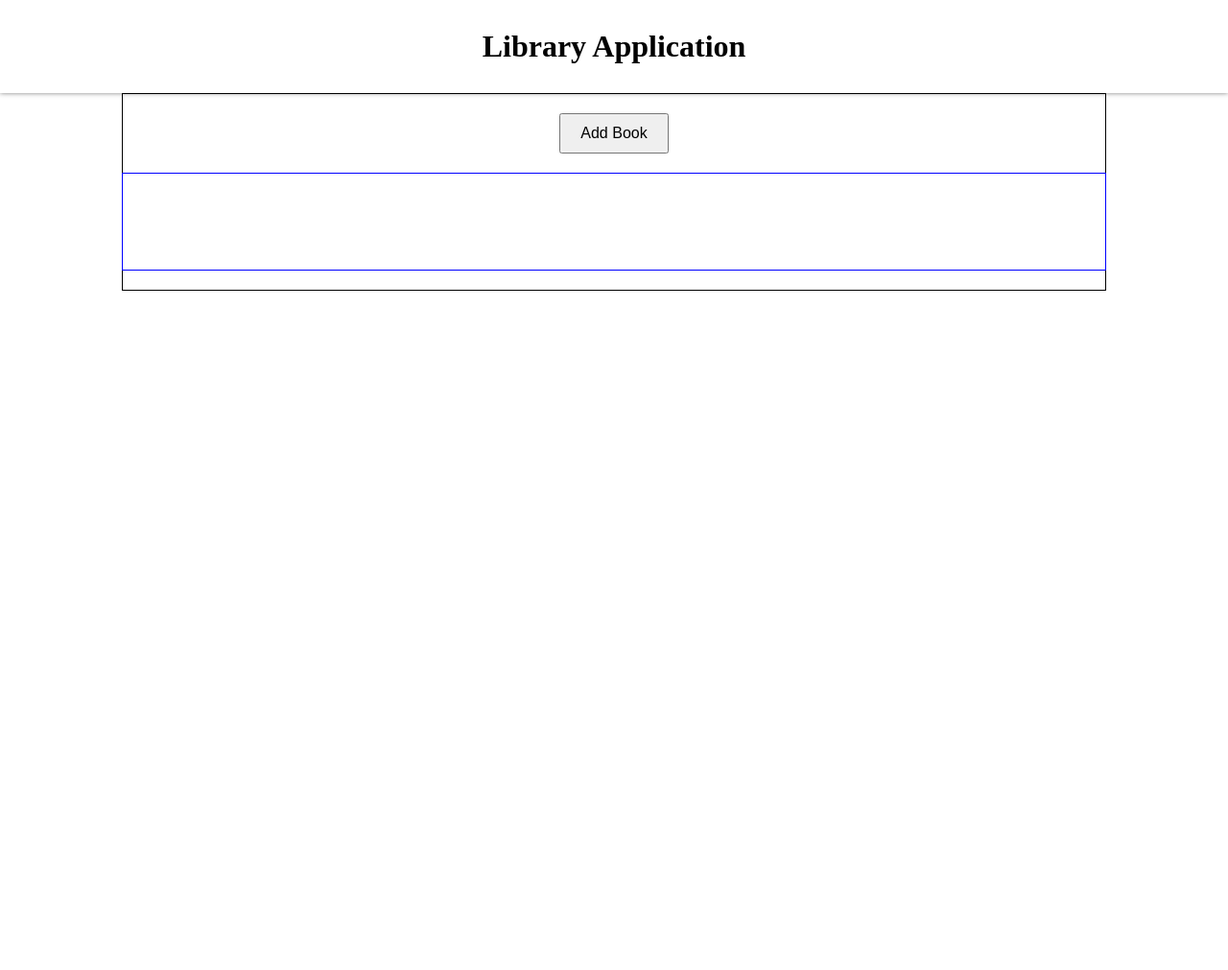
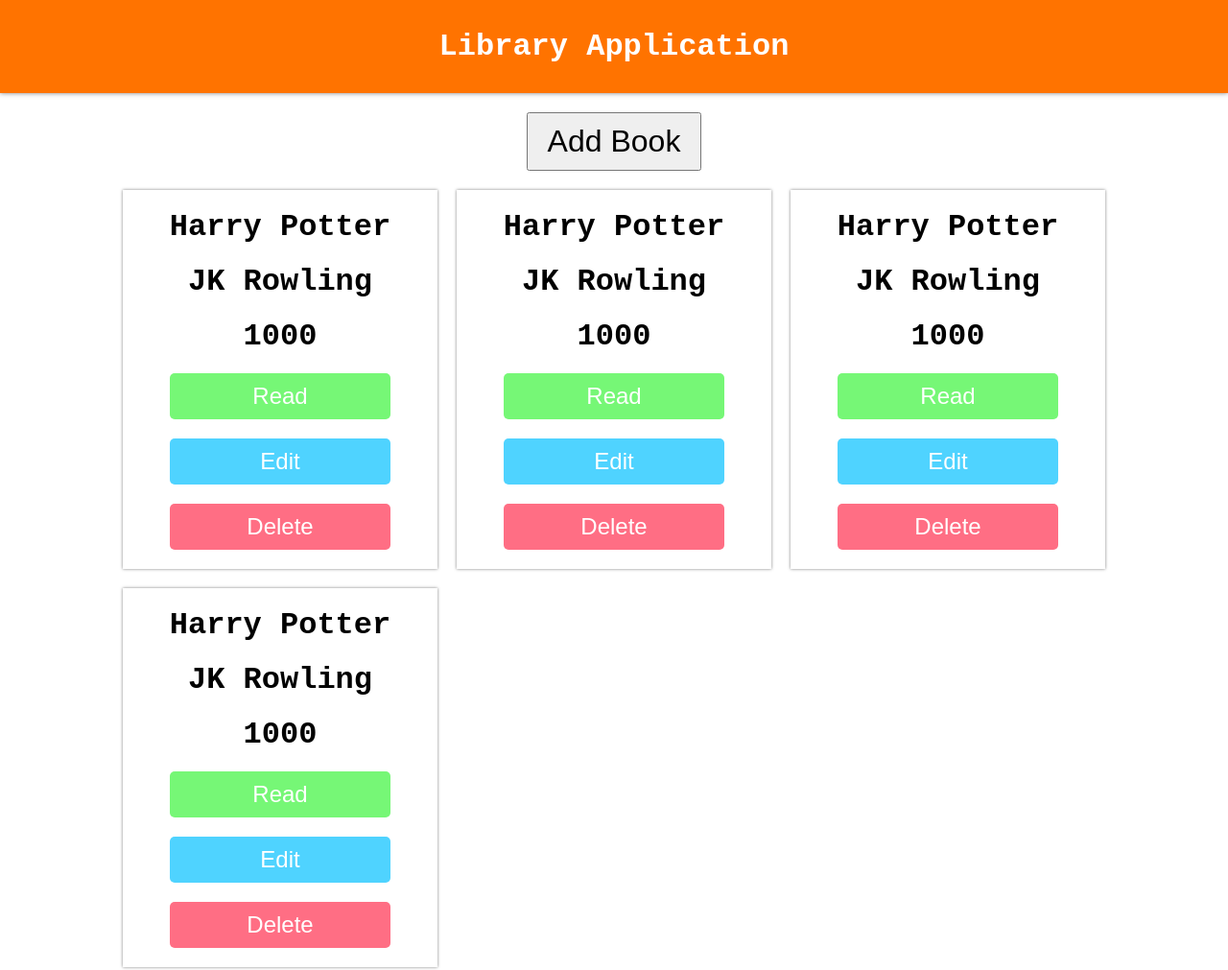
Before and after one commit to AngeloAXNGR/library-app, a website built with webpack: page dist/index.html in a window 1280 px wide. Shown: the whole page at 96% size. Before the commit the page ends 800 px from the top, so only its background shows below. Built offline with nearby package versions, Linux system fonts and the light colour scheme.

Commit message:
Create load functionality and update layout

```diff
--- /dev/null
+++ b/src/book.js
@@ -0,0 +1,39 @@
+export default class Book{
+  constructor(title, author, pageCount, isRead){
+    this.title = title;
+    this.author = author;
+    this.pageCount = pageCount;
+    this.isRead = isRead;
+  }
+
+  getTitle(){
+    return this.title;
+  }
+
+  getAuthor(){
+    return this.author;
+  }
+
+  getPageCount(){
+    return this.pageCount;
+  }
+
+  getIsRead(){
+    return this.isRead;
+  }
+
+  setTitle(title){
+    this.title = title;
+  }
+
+  setAuthor(author){
+    this.author = author
+  }
+
+  setPageCount(pageCount){
+    this.pageCount = pageCount;
+  }
+
+  setIsRead(isRead){
+    this.isRead = isRead};
+}
--- /dev/null
+++ b/src/library.js
@@ -0,0 +1,24 @@
+import Book from "./book";
+
+export default class Library{
+  constructor(){
+    this.books = [];
+    this.books.push(new Book('Harry Potter', 'JK Rowling', 1000 ,false));
+    this.books.push(new Book('Harry Potter', 'JK Rowling', 1000 ,false));
+    this.books.push(new Book('Harry Potter', 'JK Rowling', 1000 ,false));
+    this.books.push(new Book('Harry Potter', 'JK Rowling', 1000 ,false));
+  }
+
+
+  getBooks(){
+    return this.books;
+  }
+
+  setBooks(books){
+    this.books = books;
+  }
+
+  addBooks(book){
+    this.books.push(book);
+  }
+}
--- /dev/null
+++ b/src/storage.js
@@ -0,0 +1,22 @@
+import Book from "./book";
+import Library from "./library";
+
+export default class Storage{
+  static saveLibrary(data){
+    localStorage.setItem('library', JSON.stringify(data))
+  }
+
+  static getLibrary(){
+    const library = Object.assign(new Library(), JSON.parse(localStorage.getItem('library')));
+    library.setBooks(
+      library.getBooks().map((book) => Object.assign(new Book(), book))
+    );
+    return library;
+  }
+
+  static addBook(book){
+    let library = Storage.getLibrary();
+    library.addBooks(book);
+    Storage.saveLibrary(library);
+  }
+}
--- a/src/styles/style.css
+++ b/src/styles/style.css
@@ -5,6 +5,7 @@
   display:flex;
   flex-direction: column;
   align-items: center;
+  font-family: 'Courier New', Courier, monospace;
 }
 
 
@@ -12,16 +13,18 @@
   padding: 30px 0;
   box-shadow: 0 0 5px rgba(0,0,0,0.5);
   width:100%;
+  background-color: rgb(255, 115, 0);
 }
 
 .application-title{
   font-size: 2rem;
   text-align: center;
   margin:0;
+  color:white;
 }
 
 .library-section{
-  border: 1px solid black;
+  /* border: 1px solid black; */
   display:flex;
   flex-direction: column;
   align-items: center;
@@ -31,12 +34,66 @@
 }
 
 .add-button{
-  font-size:1rem;
+  font-size:2rem;
   padding: 10px 20px;
 }
 
 .book-catalog{
-  height: 100px;
+  display:grid;
+  grid-template-columns: repeat(auto-fill, minmax(300px, 1fr));
   width:100%;
-  border:1px solid blue;
+  gap: 20px;
+  /* border:1px solid blue; */
 }
+
+.book-card{
+  padding: 20px;
+  /* border: 1px solid red; */
+  display:flex;
+  flex-direction:column;
+  align-items: center;
+  box-shadow: 0 0 3px rgba(0,0,0,0.5);
+  gap: 20px;
+}
+
+.book-details{
+  display: flex;
+  flex-direction: column;
+  gap: 20px;
+  align-items: center;
+}
+
+.book-details > h1{
+  margin:0;
+}
+
+.button-group{
+  display:flex;
+  flex-direction: column;
+  gap: 20px;
+  width: 80%;
+}
+
+.delete-button,
+.edit-button,
+.toggle-button{
+  font-size:1.5rem;
+  padding: 10px 20px;
+  border:none;
+  border-radius: 5px;
+}
+
+.toggle-button{
+  color:white;
+  background-color: rgb(118, 247, 118);
+}
+
+.delete-button{
+  color:white;
+  background-color: rgb(255, 110, 132);
+}
+
+.edit-button{
+  color:white;
+  background-color: rgb(79, 211, 255)
+}
--- a/src/ui.js
+++ b/src/ui.js
@@ -1,9 +1,15 @@
+import Storage from "./storage";
+import Book from "./book";
 export default class UI{
   static loadHomePage(){
     UI.createHeader();
     UI.createLibrarySection();
-    UI.loadButtons();
+    UI.loadAddButton();
     UI.createBookCatalog();
+    // Storage.addBook(new Book('The Hobbit', 'Tolkien', 2000, false));
+    // Storage.getLibrary();
+    UI.loadBooks();
+
   }
 
   // UI Layout
@@ -30,12 +36,38 @@
   }
   // ======================================
 
-  // Buttons
-  static loadButtons(){
-    UI.makeAddButton();
+  // Render Book Functionality
+  static loadBooks(){
+    const library = Storage.getLibrary()
+    library.getBooks().forEach((book) =>{
+      //Render Books Here
+      UI.renderBookCard(book);
+    })
   }
 
-  static makeAddButton(){
+  static renderBookCard(book){
+    const bookCatalog = document.querySelector('.book-catalog');
+    const bookCard = document.createElement('div');
+    bookCard.classList.add('book-card');
+    bookCard.innerHTML = `
+      <div class="book-details">
+        <h1>${book.title}</h1>
+        <h1>${book.author}</h1>
+        <h1>${book.pageCount}</h1>
+      </div>
+    `
+    const btnGroup = document.createElement('div');
+    btnGroup.classList.add('button-group');
+    btnGroup.appendChild(UI.loadToggleButton());
+    btnGroup.appendChild(UI.loadEditButton());
+    btnGroup.appendChild(UI.loadDeleteButton());
+    bookCard.appendChild(btnGroup);
+    bookCatalog.appendChild(bookCard);
+  }
+  // ========================================
+
+  // Buttons
+  static loadAddButton(){
    const librarySection = document.querySelector('.library-section');
    const addBtn = document.createElement('button') ;
    addBtn.classList.add('add-button');
@@ -43,5 +75,26 @@
 
    librarySection.appendChild(addBtn);
   }
+
+  static loadDeleteButton(){
+    const deleteBtn = document.createElement('button');
+    deleteBtn.classList.add('delete-button');
+    deleteBtn.textContent = 'Delete';
+    return deleteBtn;
+  }
+
+  static loadToggleButton(){
+    const toggleBtn = document.createElement('button');
+    toggleBtn.classList.add('toggle-button');
+    toggleBtn.textContent = 'Read';
+    return toggleBtn;
+  }
+
+  static loadEditButton(){
+    const editBtn = document.createElement('button');
+    editBtn.classList.add('edit-button');
+    editBtn.textContent = 'Edit';
+    return editBtn;
+  }
   // ======================================
 }
```
